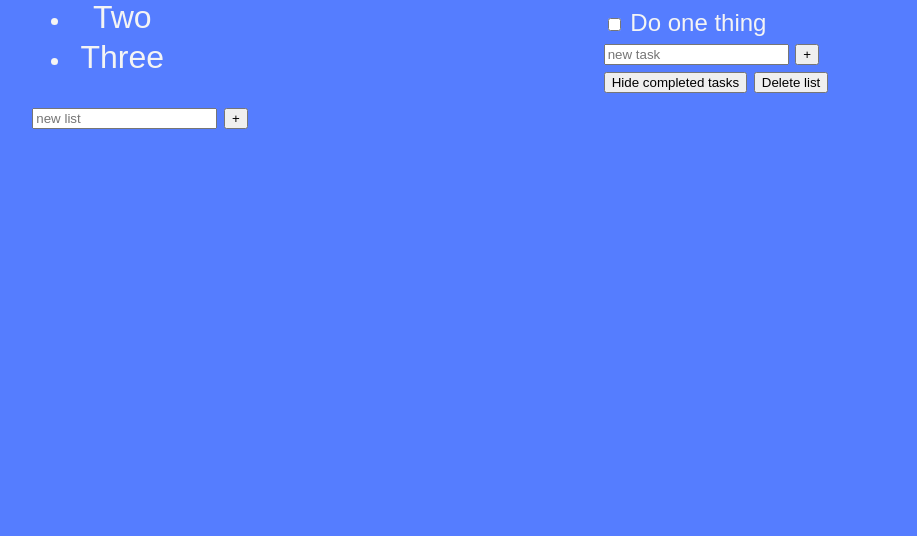
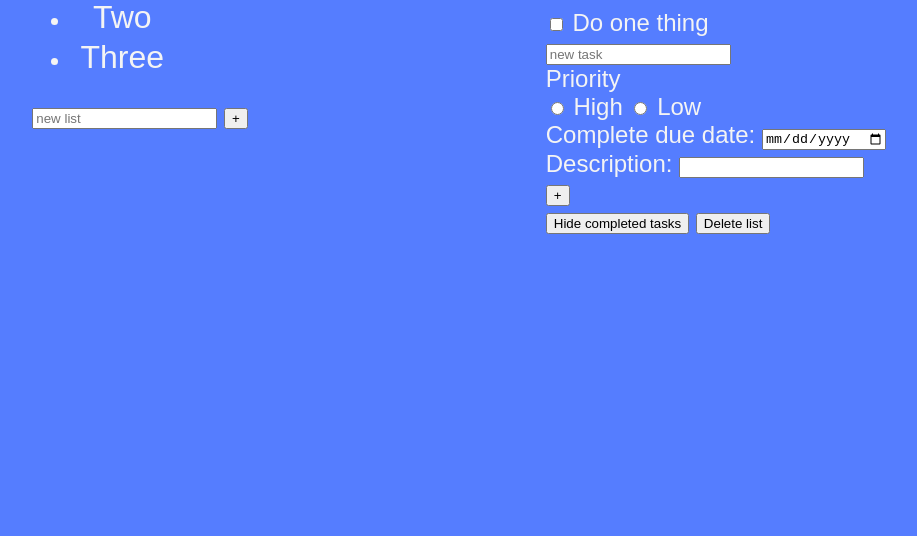
Before and after one commit to sashaij/todo_list, a website built with webpack: page src/template.html in a window 1280 px wide. Shown: the part 264-800 px from the top of the page, without its empty margins (180-1097 px from the left). Built offline with nearby package versions, Linux system fonts and the light colour scheme.

Commit message:
Add new inputs for task form

```diff
--- a/src/template.html
+++ b/src/template.html
@@ -38,7 +38,27 @@
         <div id="new-task-form">
             <form action="">
                 <input type="text" class="new-task" placeholder="new task" aria-label="new task">
-                <button id="new-task-button">+</button>
+                <div id="priority-container">
+                    <div id="priority-title">
+                        Priority
+                    </div>
+                    <div id="priority-input">
+                        <input type="radio" name="priority" value="high" id="prior-ch-high"/>
+                        <label for="prior-ch-high">High</label>
+                        <input type="radio" name="priority" value="low" id="prior-ch-low"/>
+                        <label for="prior-ch-low">Low</label>
+                    </div>
+
+                </div>
+                <div id="date-container">
+                    <label for="due-date-input">Complete due date: </label>
+                    <input type="date" id="due-date-input" name="do-due-date" min='2024-03-13'/>
+                </div>
+                <div id="description-container">
+                    <label for="description-input">Description: </label>
+                    <input type="text" maxlength="120" id="description-input">
+                </div>
+                <button type="submit" id="new-task-button">+</button>
             </form>
         </div>
         <div id="delete-task">
```
